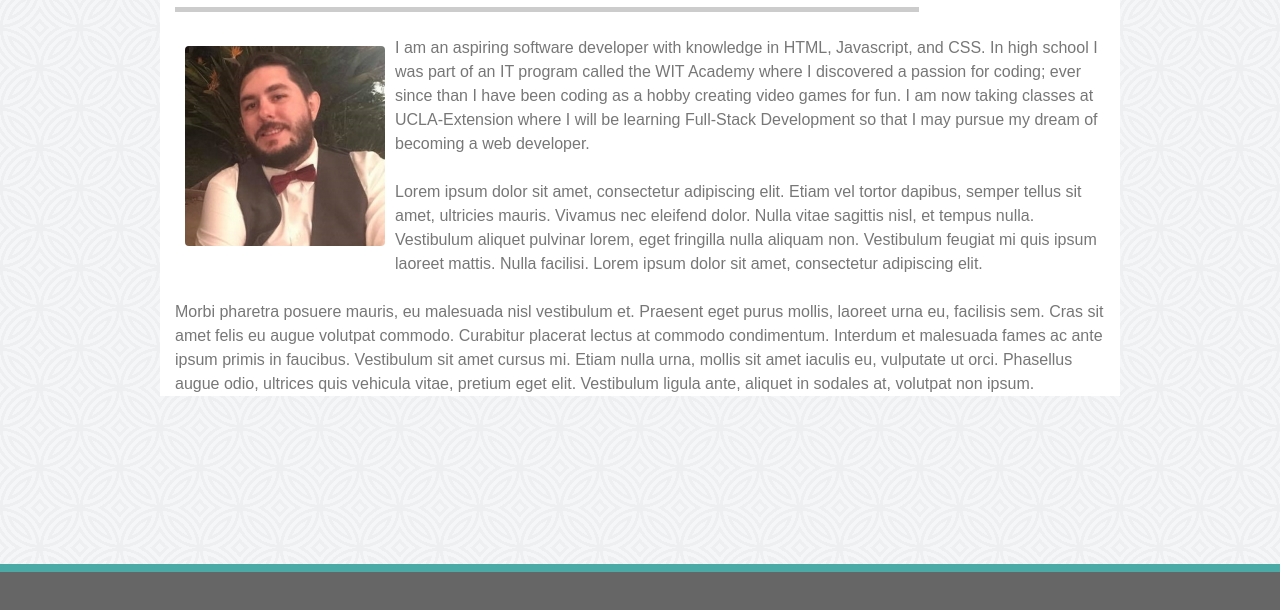
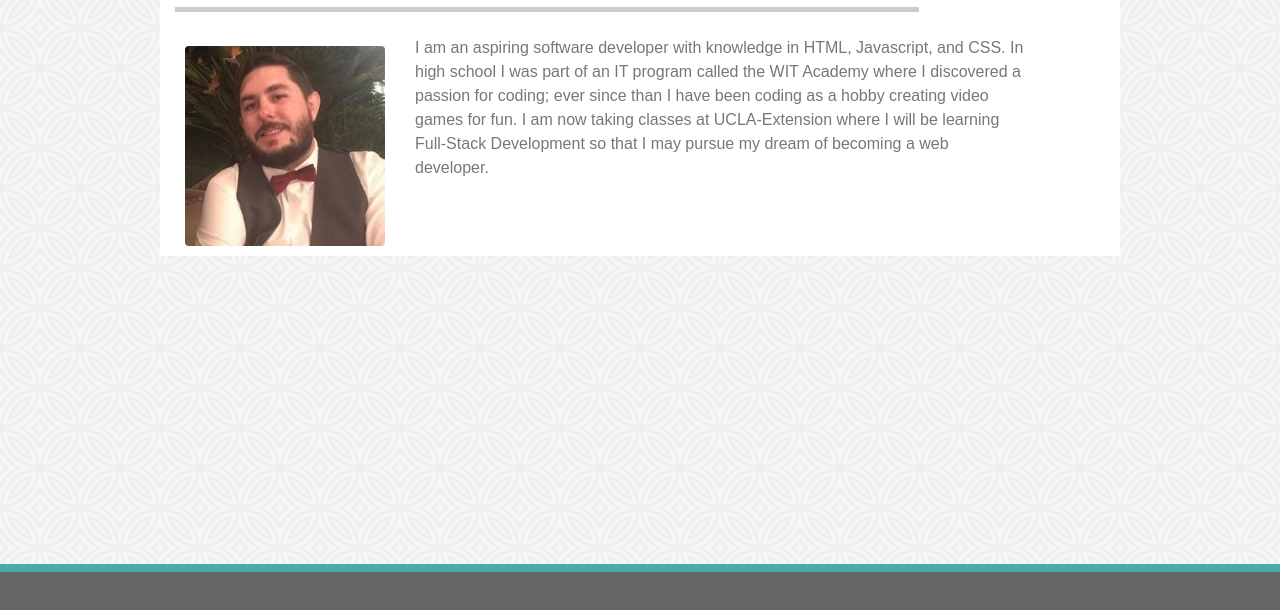
Before and after one commit to ChrisFlick/responsive-portfolio, a plain HTML site: page src/index.html in a window 1280 px wide. Shown: the part 172-782 px from the top of the page. Drawn offline with nearby package versions, Linux system fonts and the light colour scheme.

Commit message:
changed index.html to use a grid system for the bio

```diff
--- a/assets/css/style.css
+++ b/assets/css/style.css
@@ -14,6 +14,9 @@
 
 nav {
     border-bottom: 5px solid #cccccc;
+    background-color: #ffffff;
+
+    width: 100vw;
 
     font-family: 'Georgia', Times, Times New Roman, serif;
 }
--- a/src/index.html
+++ b/src/index.html
@@ -56,13 +56,17 @@
             <div id="line"></div>
             <br>
             <div class="text"></div>
-            <img src="../assets/images/me.jpg" id="me" class="rounded" ALIGN="left"/>
-            <p class="text-wrap">I am an aspiring software developer with knowledge in HTML, Javascript, and CSS. In high school I was part of an IT program called the WIT Academy where I discovered a passion for coding; ever since than I have been coding as a hobby creating video games for fun. I am now taking classes at UCLA-Extension where I will be learning Full-Stack Development so that I may pursue my dream of becoming a web developer. <br>
-            <br>
-            Lorem ipsum dolor sit amet, consectetur adipiscing elit. Etiam vel tortor dapibus, semper tellus sit amet, ultricies mauris. Vivamus nec eleifend dolor. Nulla vitae sagittis nisl, et tempus nulla. Vestibulum aliquet pulvinar lorem, eget fringilla nulla aliquam non. Vestibulum feugiat mi quis ipsum laoreet mattis. Nulla facilisi. Lorem ipsum dolor sit amet, consectetur adipiscing elit.<br>
-            <br>
-            Morbi pharetra posuere mauris, eu malesuada nisl vestibulum et. Praesent eget purus mollis, laoreet urna eu, facilisis sem. Cras sit amet felis eu augue volutpat commodo. Curabitur placerat lectus at commodo condimentum. Interdum et malesuada fames ac ante ipsum primis in faucibus. Vestibulum sit amet cursus mi. Etiam nulla urna, mollis sit amet iaculis eu, vulputate ut orci. Phasellus augue odio, ultrices quis vehicula vitae, pretium eget elit. Vestibulum ligula ante, aliquet in sodales at, volutpat non ipsum.
-            </p>
+
+            <div class="row">
+                <div class="col-md-3">
+                    <img src="../assets/images/me.jpg" id="me" class="rounded"/>
+                </div>
+
+                <div class="col-md-8">
+                    <p>I am an aspiring software developer with knowledge in HTML, Javascript, and CSS. In high school I was part of an IT program called the WIT Academy where I discovered a passion for coding; ever since than I have been coding as a hobby creating video games for fun. I am now taking classes at UCLA-Extension where I will be learning Full-Stack Development so that I may pursue my dream of becoming a web developer.
+                    </p>
+                </div>
+            </div>
         </div>
     </div>
 </body>
```
